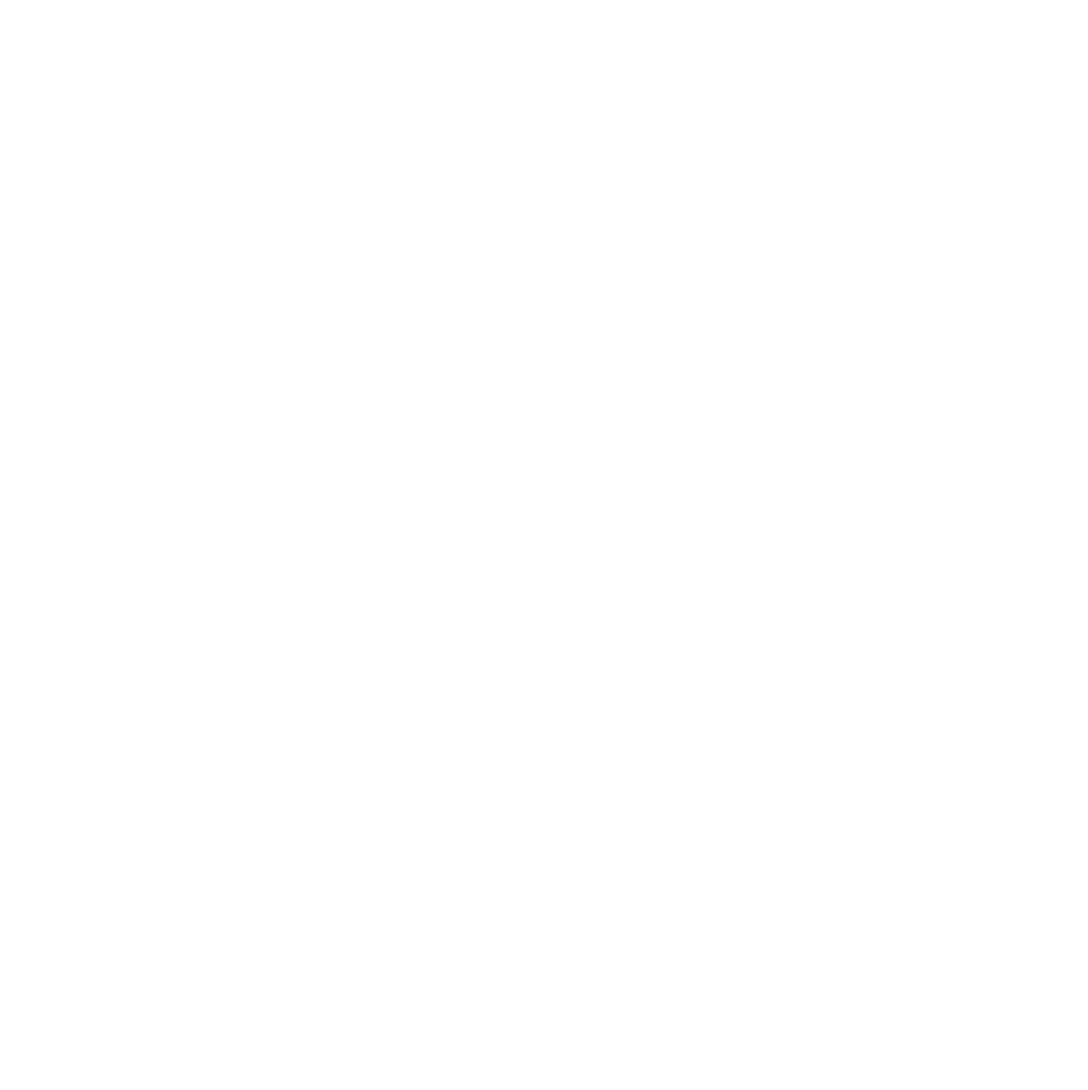
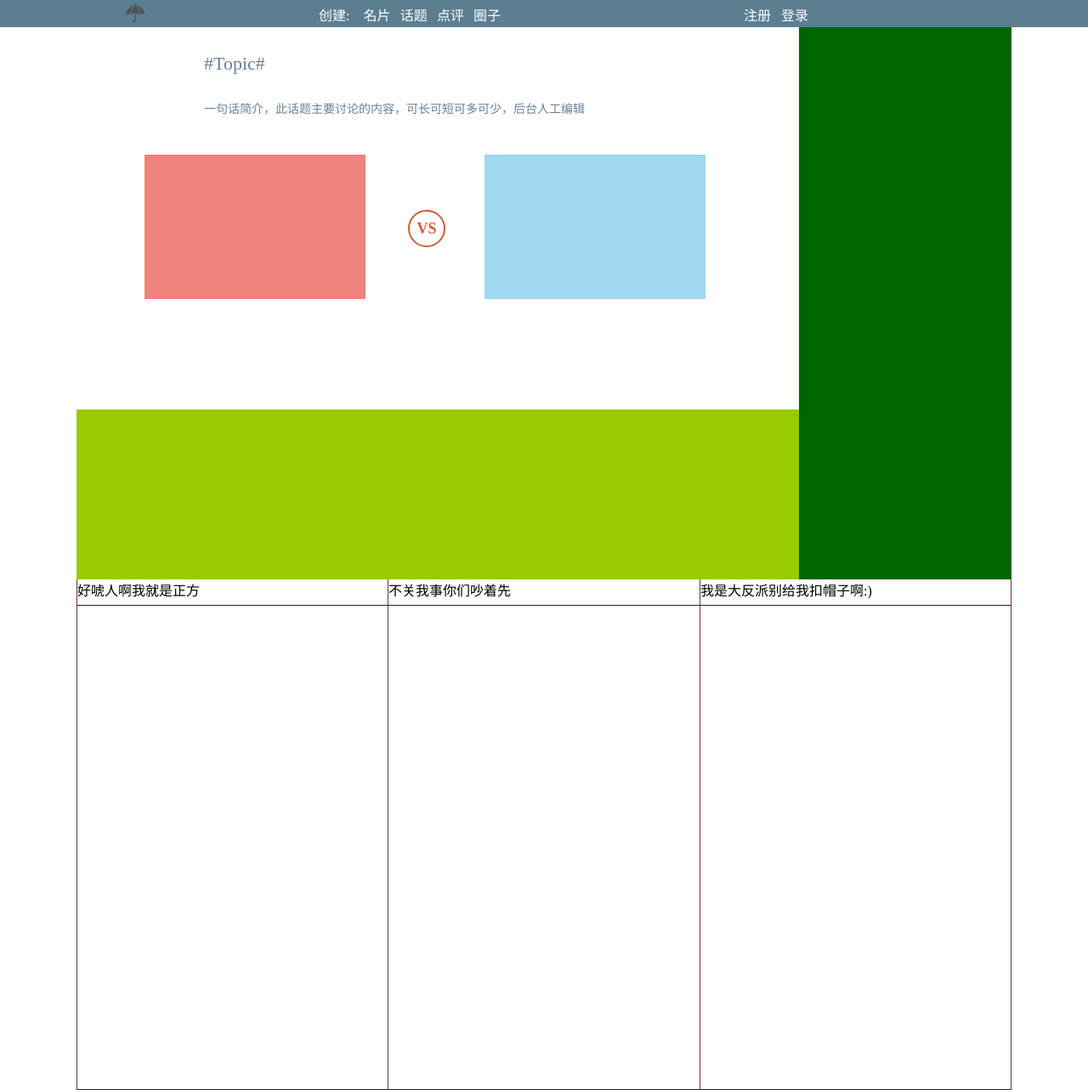
Before and after one commit to lapertem4/mingpianwang, a PHP site: page /App/Say/topic.php in a window 1280 px wide. Before the commit the page is empty. Shown: the whole page at 85% size. Before the commit the page ends 800 px from the top, so only its background shows below. Run offline with PHP 8.4, Linux system fonts and the light colour scheme.

Commit message:
ver.0809
topic pk bar

```diff
--- a/App/Say/index.php
+++ b/App/Say/index.php
@@ -3,7 +3,7 @@ define('INCLUDE_CHECK',1);
 require_once('conn.php');
 require_once('function.php');
 
-$query=mysql_query("select * from say order by id desc limit 0,10",$link);
+$query=mysql_query("select * from say_content order by id desc limit 0,10",$link);
 while ($row=mysql_fetch_array($query)) {
   @$sayList.=formatSay($row['tag'],$row['content'],$row['addtime'],$row['userid']);
 }
@@ -68,7 +68,7 @@ while ($row=mysql_fetch_array($query)) {
 		<table border="0" cellpadding="0" cellspacing="10">
 		<?php
 		require_once 'conn.php';
-		$sql = "SELECT tag, count(tag) as tag_count FROM `say` group by tag order by count(tag) desc limit 1,10";
+		$sql = "SELECT tag, count(tag) as tag_count FROM `say_content` group by tag order by count(tag) desc limit 1,10";
 		$sqlconn = mysql_query($sql);
 		while ($data = mysql_fetch_array($sqlconn)) {
 			echo '<tr><td width="170px"><a href="topic.php?tag_code='.$data['tag'].'">'.'#'.$data['tag'].'#'.'</a></td>';
--- a/App/Say/result.php
+++ b/App/Say/result.php
@@ -37,7 +37,7 @@ require_once('conn.php'); //连接数据库
 //$user = array('demo1','demo2','demo3','demo3','demo4');
 $page = intval($_GET['page']);  //获取请求的页数
 $start = $page*10;
-$query=mysql_query("select * from say order by id desc limit $start,10");
+$query=mysql_query("select * from say_content order by id desc limit $start,10");
 while ($row=mysql_fetch_array($query)) {
     $arr[] = array(
         'uid'=>$row['userid'],
--- a/App/Say/submit.php
+++ b/App/Say/submit.php
@@ -24,7 +24,7 @@ if(mb_strlen($txt)<1 || mb_strlen($txt)>140)
 $time = time();
 $userid = rand(0,7);
 
-$query = mysql_query("insert into say (userid,content,addtime,tag) values ('$userid','$txt','$time','$tag')");
+$query = mysql_query("insert into say_content (userid,content,addtime,tag) values ('$userid','$txt','$time','$tag')");
 if(mysql_affected_rows($link) != 1)
     die("0");
 echo formatSay($tag,$txt,$time,$userid);
--- a/App/Say/topic.php
+++ b/App/Say/topic.php
@@ -1,9 +1,198 @@
 <!DOCTYPE html PUBLIC "-//W3C//DTD XHTML 1.0 Transitional//EN" "http://www.w3.org/TR/xhtml1/DTD/xhtml1-transitional.dtd">
 <html xmlns="http://www.w3.org/1999/xhtml">
 <head>
+<meta http-equiv="Content-Type" content="text/html; charset=utf-8" />
 <title></title>
+<link rel="stylesheet" type="text/css" href="../../public/css/top.css">
+<style type="text/css">
+.main_info {
+	width: 1100px;
+	margin-left:auto;
+	margin-right:auto;
+}
+.main_info .left_main {
+	float: left;
+	width: 850px;
+}
+.main_info .right_info {
+	float:left;
+	position:relative;
+	width: 250px;
+	height: 650px;
+	background-color:#006600;
+}
+.main_info .left_main #topic_title {
+	color: #687f96;
+	float: left;
+	width: 550px;
+	height: 150px;
+	margin-left: 150px;
+}
+.main_info .left_main #topic_title #topic {
+
+	line-height:65px;
+	height: 65px;
+	margin-top:10px;
+	font-size:22px;
+}
+.main_info .left_main #topic_title #topic_intro {
+	height: 65px;
+	margin-top:10px;
+	font-size: 14px;
+}
+.main_info .left_main #topic_pk {
+	float:left;
+	position:relative;
+	width: 850px;
+	height: 300px;
+}
+.main_info .left_main #topic_pk #pk_txt {
+	float:left;
+	position:relative;
+	height:200px;
+	width:850px;
+}
+.main_info .left_main #topic_pk #pk_txt #pk_txt_positive {
+	margin: 0 20px 0 80px;
+	float:left;
+	position:relative;
+	height: 170px;
+	width: 260px;
+	background-color: #ee827c;
+}
+.main_info .left_main #topic_pk #pk_txt #vs {
+	float:left;
+	position:relative;
+	width: 100px;
+	height: 170px;
+}
+.main_info .left_main #topic_pk #pk_txt #vs #vs_circle {
+	float:left;
+	position:relative;
+	margin: 65px 30px 65px 30px;
+	width: 40px;
+	height: 40px;
+	border: 2px solid #cd5e3c;
+	border-radius: 500px;
+	text-align:center;
+	line-height:40px;
+	font-size:18px;
+	color: #cd5e3c;
+	font-weight: bold;
+}
+.main_info .left_main #topic_pk #pk_txt #pk_txt_negative {
+	margin: 0 15px 0 20px;
+	float:left;
+	position:relative;
+	height: 170px;
+	width: 260px;
+	background-color:#a0d8ef;
+}
+.main_info .left_main #topic_pk #pk_img {
+	float:left;
+	position:relative;
+	height:100px;
+	width:850px;
+}
+.main_info .left_main #post_comment {
+	float: left;
+	position: relative;
+	height:200px;
+	width:850px;
+	background-color:#99CC00;
+}
+.main_info .say {
+	float: left;
+	height: 600px;
+	width: 1100px;
+	position: relative;
+}
+.main_info .say .say_position {
+	float: left;
+	position:relative;
+	height: 30px;
+	width: 366px;
+	border-bottom: 1px solid #660033;
+}
+.main_info .say #positive {
+	float: left;
+	width: 365px;
+	height: 600px;
+	position: relative;
+	border-left: 1px solid #663333;
+	border-bottom: 1px solid #660033;
+}
+.main_info .say #neutral {
+	float: left;
+	width: 366px;
+	height: 600px;
+	position: relative;
+	border-bottom: 1px solid #660033;
+	border-right: 1px solid #663333;
+	border-left: 1px solid #663333;
+}
+.main_info .say #negative {
+	float: left;
+	width: 365px;
+	height: 600px;
+	position: relative;
+	border-right: 1px solid #663333;
+	border-bottom: 1px solid #660033;
+}
+
+</style>
 </head>
 
 <body>
+<div class="head_nav_line">
+	<div class="detailpage_top">
+
+		<div class="top_left_3">&nbsp;</div>
+
+		<div class="top_left"><a href="../../index.php"><img src="../../Public/image/font-88.png" width="100%"/></a></div>
+
+		<div class="top_left_2">&nbsp;</div>
+
+		<div class="top_middle"><a href="" target="">创建:</a>  &nbsp;&nbsp; <a href="../../index/index.html" target="_parent">名片</a>  |  <a href="index.php">话题</a>  |  <a href="">点评</a>  |  <a href="">圈子</a></div>
+
+		<div class="top_middle_2">&nbsp;</div>
+
+		<div class="top_right_1"><a href="../Admin/reg.html" target="../index.html">注册</a> &nbsp;&nbsp;<a href="../Admin/index.html" target="_parent">登录</a> &nbsp;&nbsp;</div>
+	</div>
+</div>
+
+<div class="main_info">
+	<div class="left_main">
+		<div id="topic_title">
+			<div id="topic"><p>#Topic#</p></div>
+			<div id="topic_intro"><p>一句话简介，此话题主要讨论的内容，可长可短可多可少，后台人工编辑</p></div>
+		</div>
+		<div id="topic_pk">
+			<div id="pk_txt">
+				<div id="pk_txt_positive"></div>
+				<div id="vs"><div id="vs_circle"><p style="font-color:#cd5e3c">VS</p></div></div>
+				<div id="pk_txt_negative"></div>
+			</div>
+			<div id="pk_img"></div>
+		</div>
+		<div id="post_comment"></div>
+	</div>
+	<div class="right_info"></div>
+	<div class="say">
+		<div id="positive">
+		<div class="say_position"><p>好唬人啊我就是正方</p></div>
+		</div>
+		<div id="neutral">
+		<div class="say_position"><p>不关我事你们吵着先</div>
+		</div>
+		<div id="negative">
+		<div class="say_position"><p>我是大反派别给我扣帽子啊:)</p></div>
+		</div>
+	</div>
+</div>
+
+<div class="footer">
+
+</div>
 </body>
 </html>
--- a/Public/css/top.css
+++ b/Public/css/top.css
@@ -1,12 +1,12 @@
 a, a:visited, a:hover, a:active { text-decoration: none; color: #7594B3; }
 *{margin: 0px; padding: 0px}
 
-body { color: #687f96; font-size: 16px}
+.head_nav_line { color: #687f96; font-size: 16px}
 
 .top {
 	height: 30px;
 	width: auto;
-        font-size: 14px;
+    font-size: 14px;
 }
 
 .top_left{
```
